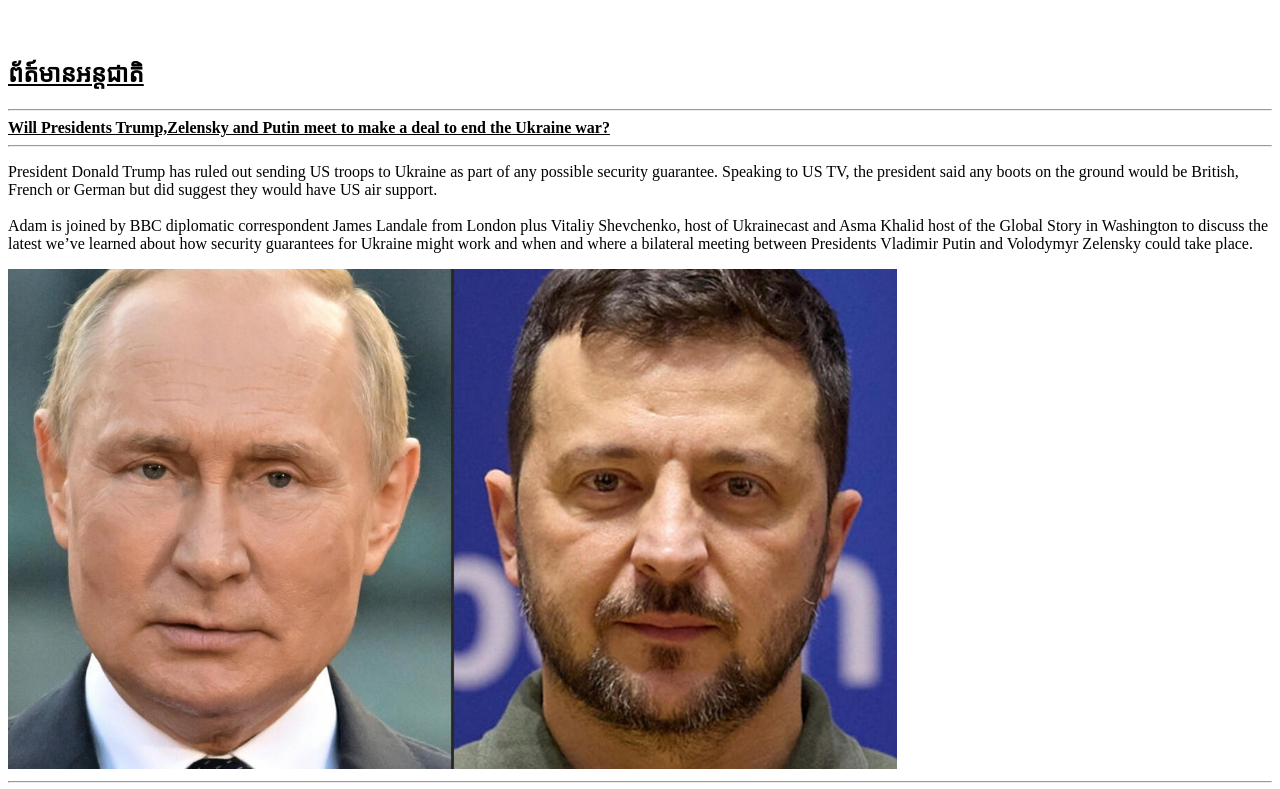
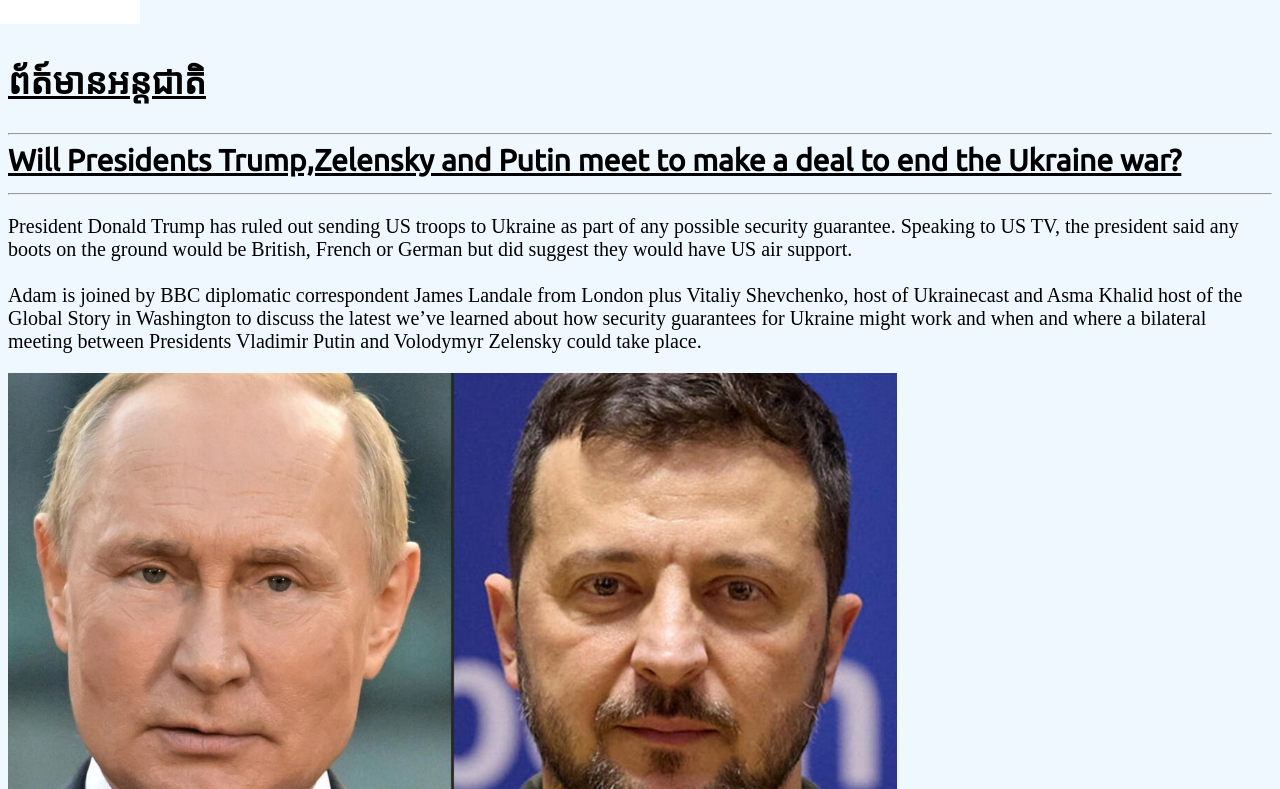
Before and after one commit to Jame-max007/Final-Group2, a plain HTML site: page views/index.html in a window 1280 px wide. Shown: the part 116-905 px from the top of the page. Drawn offline with Linux system fonts and the light colour scheme; a web font is replaced by a local one.

Commit message:
Update index.html

```diff
--- a/views/index.html
+++ b/views/index.html
@@ -4,7 +4,7 @@
     <meta charset="UTF-8" />
     <meta name="viewport" content="width=device-width, initial-scale=1.0" />
     <title>Fresh News</title>
-    <link rel="stylesheet" href="../css/Fresh.css" />
+    <link rel="stylesheet" href="../css/style.css" />
   </head>
   <body>
     <center>
```
